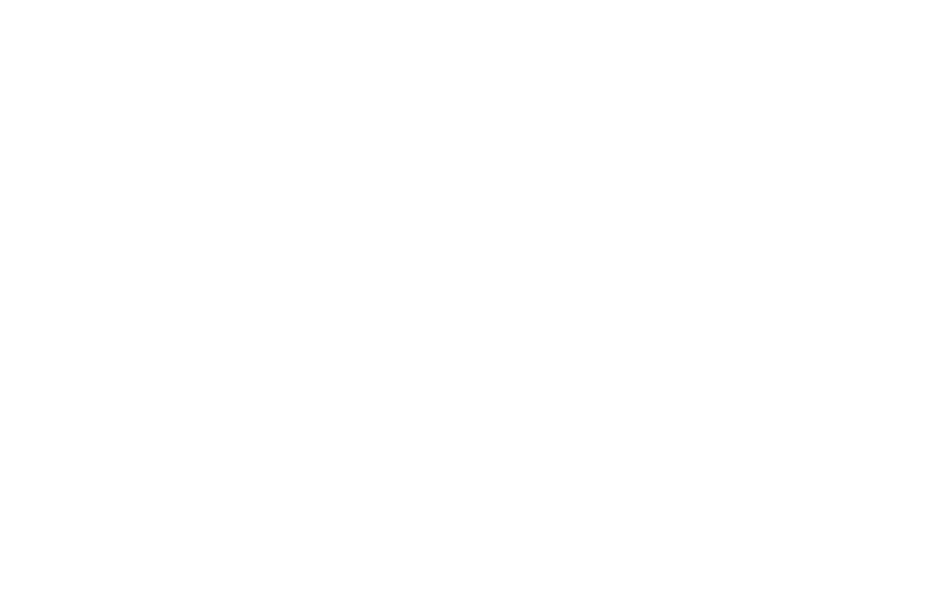
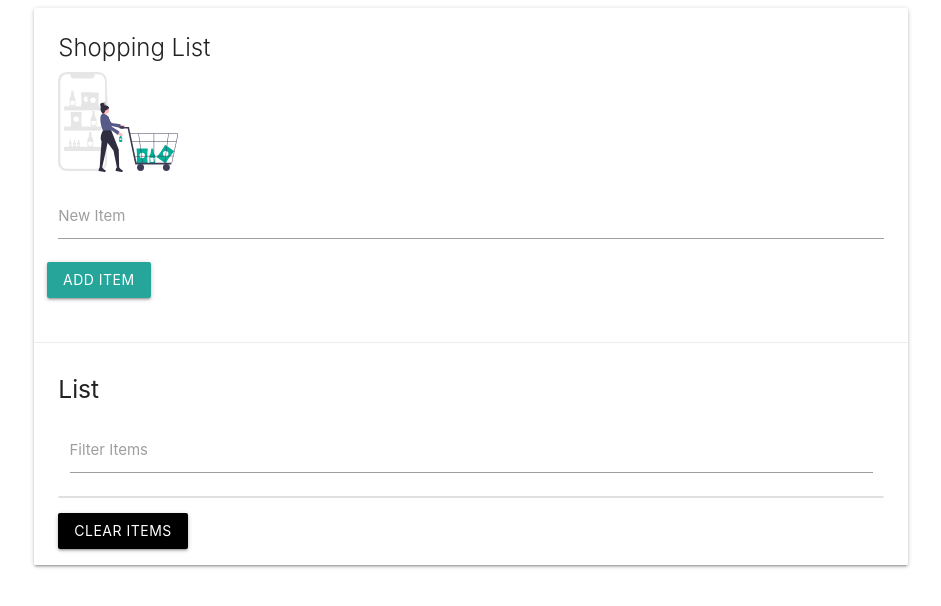
Before and after one commit to hanakola/shopping-list, a plain HTML site: page index.html in a window 1280 px wide. Shown: the whole page, without its empty margins (169-1110 px from the left). Drawn offline with nearby package versions, Linux system fonts and the light colour scheme.

Commit message:
Created UI

```diff
--- a/index.html
+++ b/index.html
@@ -3,7 +3,50 @@
   <head>
     <meta charset="UTF-8" />
     <meta name="viewport" content="width=device-width, initial-scale=1.0" />
+    <link
+      rel="stylesheet"
+      href="https://cdnjs.cloudflare.com/ajax/libs/materialize/1.0.0/css/materialize.min.css"
+    />
     <title>Shopping List</title>
   </head>
-  <body></body>
+  <body>
+    <div class="container">
+      <div class="row">
+        <div class="col s12">
+          <div id="main" class="card">
+            <div class="card-content">
+              <span class="card-title">Shopping List</span>
+              <img src="./shopping.svg" width="120px" alt="Shopping" />
+              <div class="row">
+                <form id="shopping-form">
+                  <div class="input-field col s12">
+                    <input type="text" name="item" id="item" />
+                    <label for="item">New Item</label>
+                  </div>
+                  <input type="submit" value="Add Item" class="btn" />
+                </form>
+              </div>
+            </div>
+            <div class="card-action">
+              <h5 id="list-title">List</h5>
+              <div class="input-field col s12">
+                <input type="text" name="filter" id="filter" />
+                <label for="filter">Filter Items</label>
+              </div>
+              <ul class="collection"></ul>
+              <a href="#" class="clear-tasks btn black">Clear Items</a>
+            </div>
+          </div>
+        </div>
+      </div>
+    </div>
+
+    <script
+      src="https://code.jquery.com/jquery-3.5.1.js"
+      integrity="sha256-QWo7LDvxbWT2tbbQ97B53yJnYU3WhH/C8ycbRAkjPDc="
+      crossorigin="anonymous"
+    ></script>
+    <script src="https://cdnjs.cloudflare.com/ajax/libs/materialize/1.0.0/js/materialize.min.js"></script>
+    <script src="./script.js"></script>
+  </body>
 </html>
```
Also changed, not shown: shopping.svg (added).
